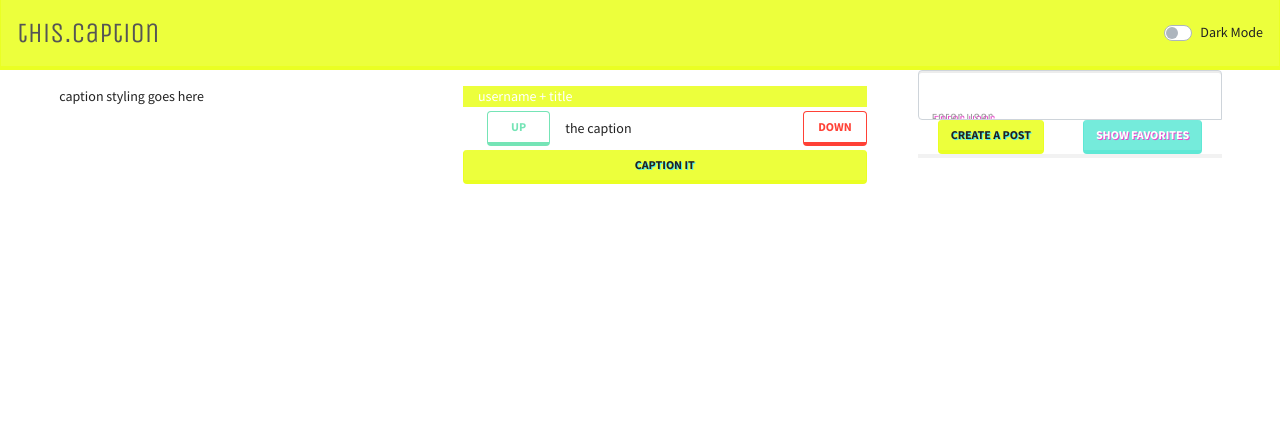
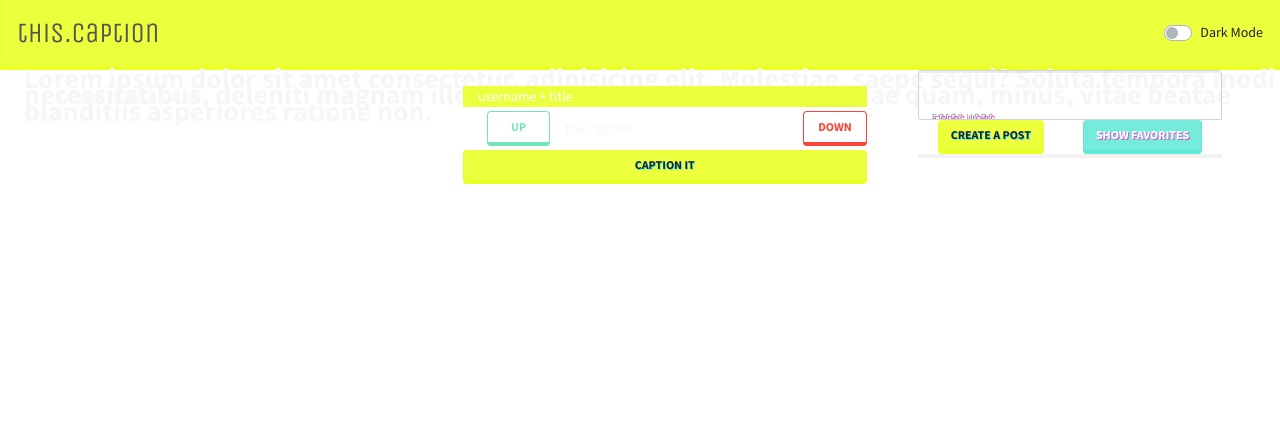
Before and after one commit to MickShannahan/Caption-hackathon-1, a website with bundled scripts: page client/index.html in a window 1280 px wide. Built offline with nearby package versions, Linux system fonts and the light colour scheme; files whose address does not match are found by name.

Commit message:
more styling

```diff
--- a/client/assets/dark-mode.css
+++ b/client/assets/dark-mode.css
@@ -19,3 +19,11 @@
   text-shadow: 1px 1px #eb47cf;
   color: #eee;
 }
+
+[data-theme="dark"] .bg-primary{
+  background-color: #c5ec36 !important;
+}
+
+[data-theme="dark"] .btn-primary{
+  background-color: #c5ec36 !important;
+}
--- a/client/assets/style.css
+++ b/client/assets/style.css
@@ -2,6 +2,18 @@ body {
     display: flex;
     flex-direction: column;
     min-height: 100vh;
+}
+
+
+#pro-background{
+    margin-left: 0;
+    margin-right: 0;
+    margin-top: .25em;
+    line-height: .6em;
+    font-size: 2em;
+    font-weight: bold;
+    position: absolute;
+    z-index: 0;
 }
 
 main {
--- a/client/index.html
+++ b/client/index.html
@@ -66,7 +66,10 @@
                 </div>
             </div>
     </header>
-    <main class="container-fluid bg-light py-0 px-4">
+    <main class="container-fluid bg-light py-0 px-4 text-light">
+        <div id="pro-background" class="m-0 p-0">Lorem ipsum dolor sit amet consectetur, adipisicing elit. Molestiae,
+            saepe sequi? Soluta tempora modi necessitatibus, deleniti magnam illo dolorem explicabo enim molestiae quam,
+            minus, vitae beatae blanditiis asperiores ratione non.</div>
         <div class="row px-4 justify-content-around">
             <div id="posts" class="col-8 overflow-auto s s2 h-content px-3 ">
                 <!-- POST TEMPLATE START -->
```
